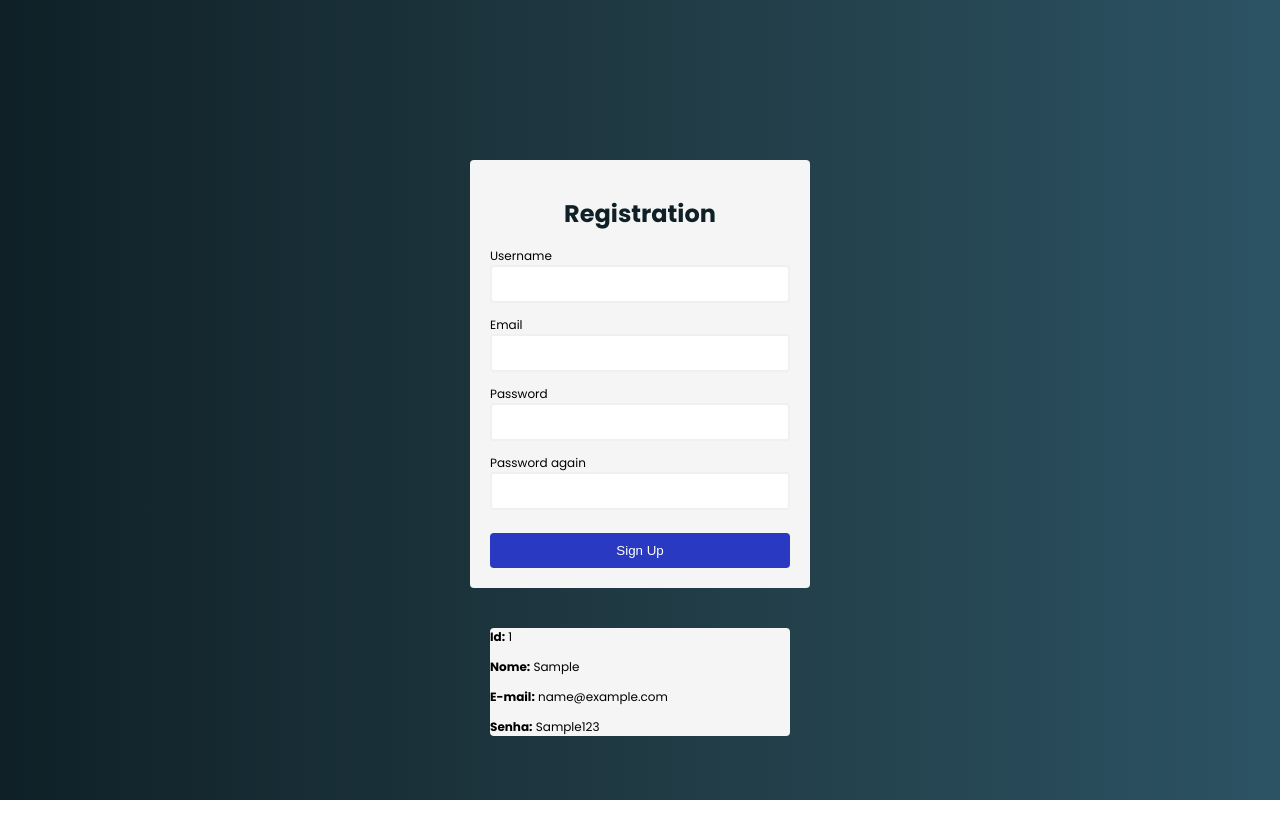
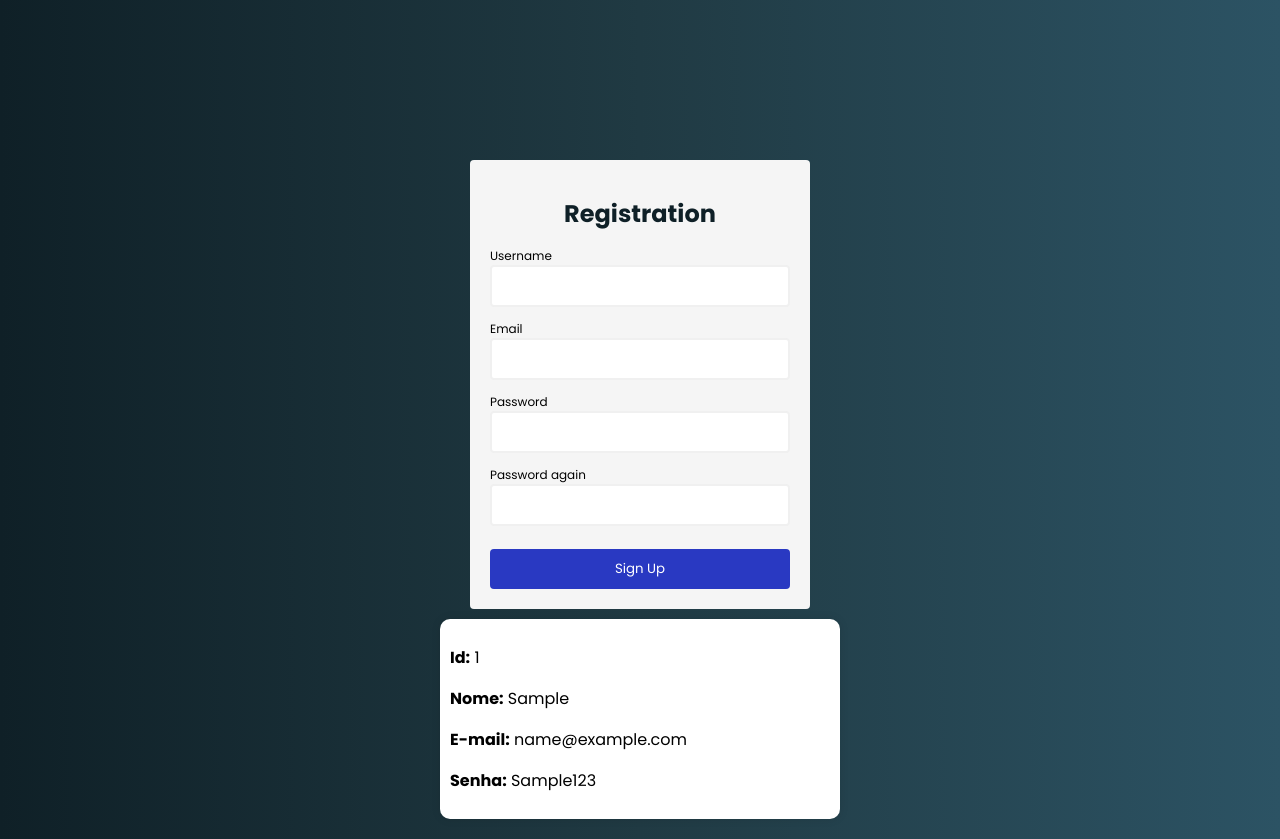
Before and after one commit to GTStorm643/Web_Dev_FAPA, a plain HTML site: page index.html in a window 1280 px wide. Both pictures are taken after typing "Sample", "name@example.com", "Sample123", "Sample123" into the empty fields and a click on the button "Sign Up". Before the commit the page ends 800 px from the top, so only its background shows below. Drawn offline with Linux system fonts and the light colour scheme; files that its build step writes are made by us from their sources; files whose address does not match are found by name.

Commit message:
Update style.css

```diff
--- a/style.css
+++ b/style.css
@@ -1,3 +1,7 @@
+* {
+    font-family: 'Poppins', sans-serif;
+}
+
 body {
     background: linear-gradient(to right, #0f2027, #203a43, #2c5364);
     font-family: 'Poppins', sans-serif;
@@ -59,20 +63,21 @@ body {
     height: 13px;
 }
 
+
+#cards-container {
+    margin: 0 auto;
+    width: 400px;
+  }
+
+
 .card {
-    width: 300px;
-    margin: 5vh auto 0 auto;
-    background-color: whitesmoke;
-    border-radius: 4px;
-    font-size: 12px;
-}
-
-.card .bodyAgenda{
-    width: 300px;
-    margin: 5vh auto 0 auto;
-    border-radius: 4px;
-    font-size: 12px;
-}
+    margin-top: 10px;
+    border-radius: 10px;
+    box-shadow: 0px 0px 10px rgba(0, 0, 0, 0.1);
+    padding: 10px;
+    margin-bottom: 20px;
+    background-color: #ffffff;
+  }
 
 .thead{
     background-color: #09c372;
```
